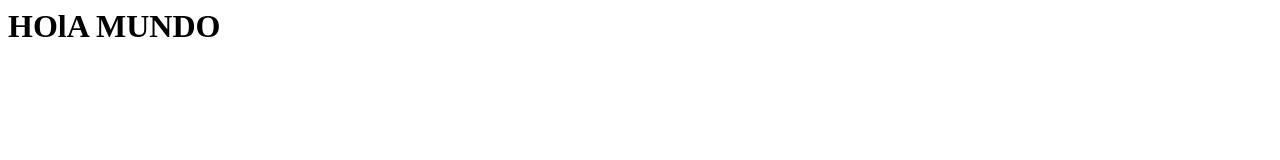
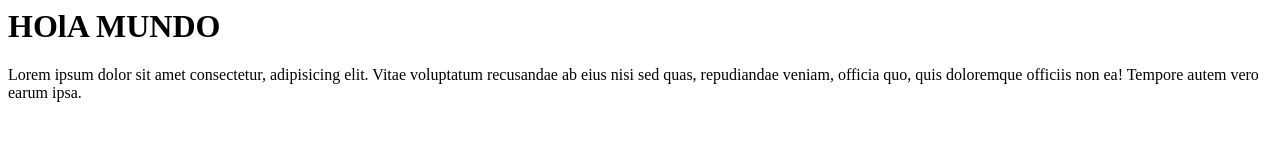
Before and after one commit to nomezquy/PruebaDanieles, a plain HTML site: page index.html in a window 1280 px wide. Drawn offline with Linux system fonts and the light colour scheme.

Commit message:
(Feat)Index.html Agregar Parrafo

```diff
--- a/index.html
+++ b/index.html
@@ -1 +1,2 @@
 <h1>HOlA MUNDO</h1>
+<p>Lorem ipsum dolor sit amet consectetur, adipisicing elit. Vitae voluptatum recusandae ab eius nisi sed quas, repudiandae veniam, officia quo, quis doloremque officiis non ea! Tempore autem vero earum ipsa.</p>
```
